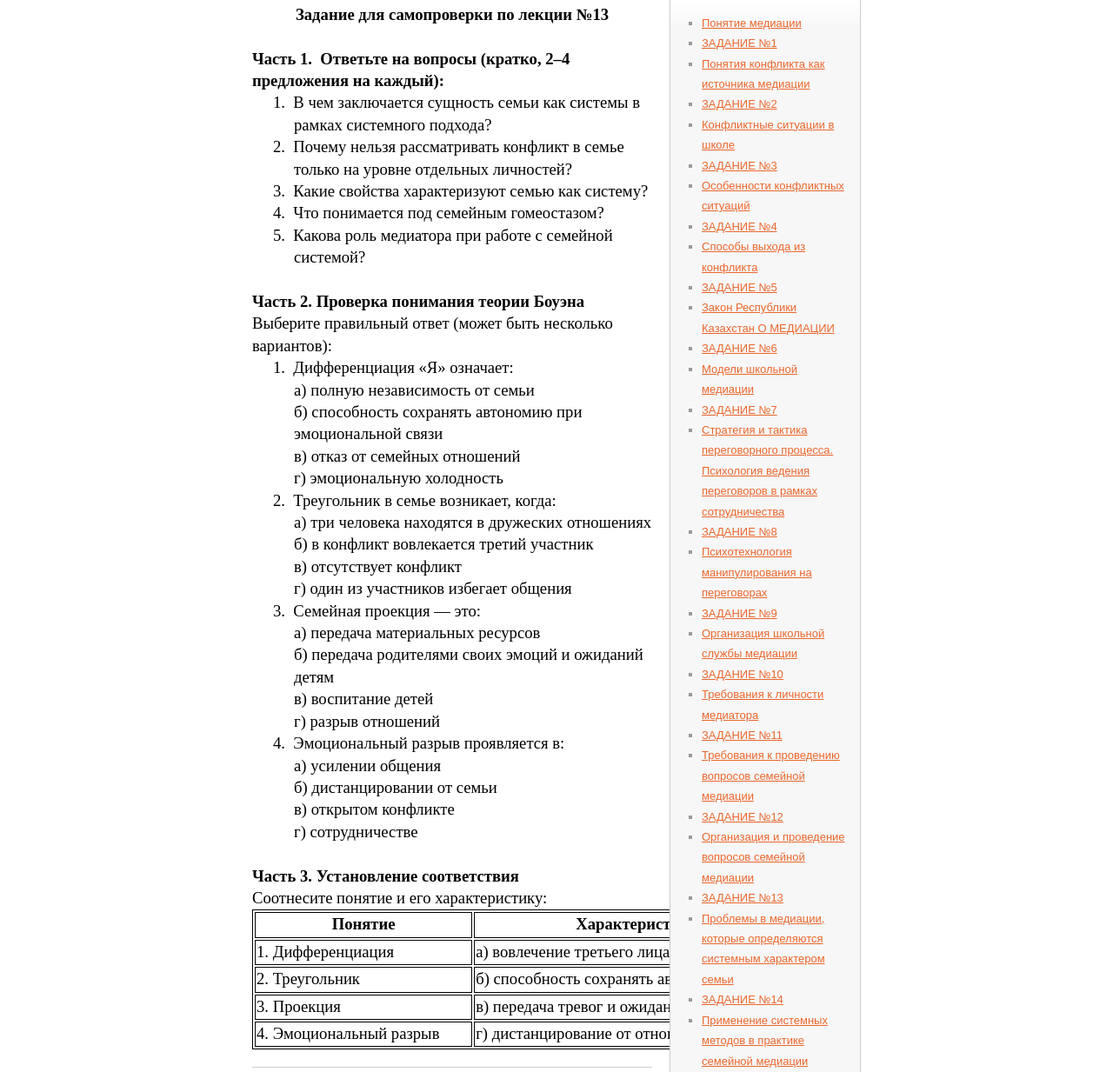
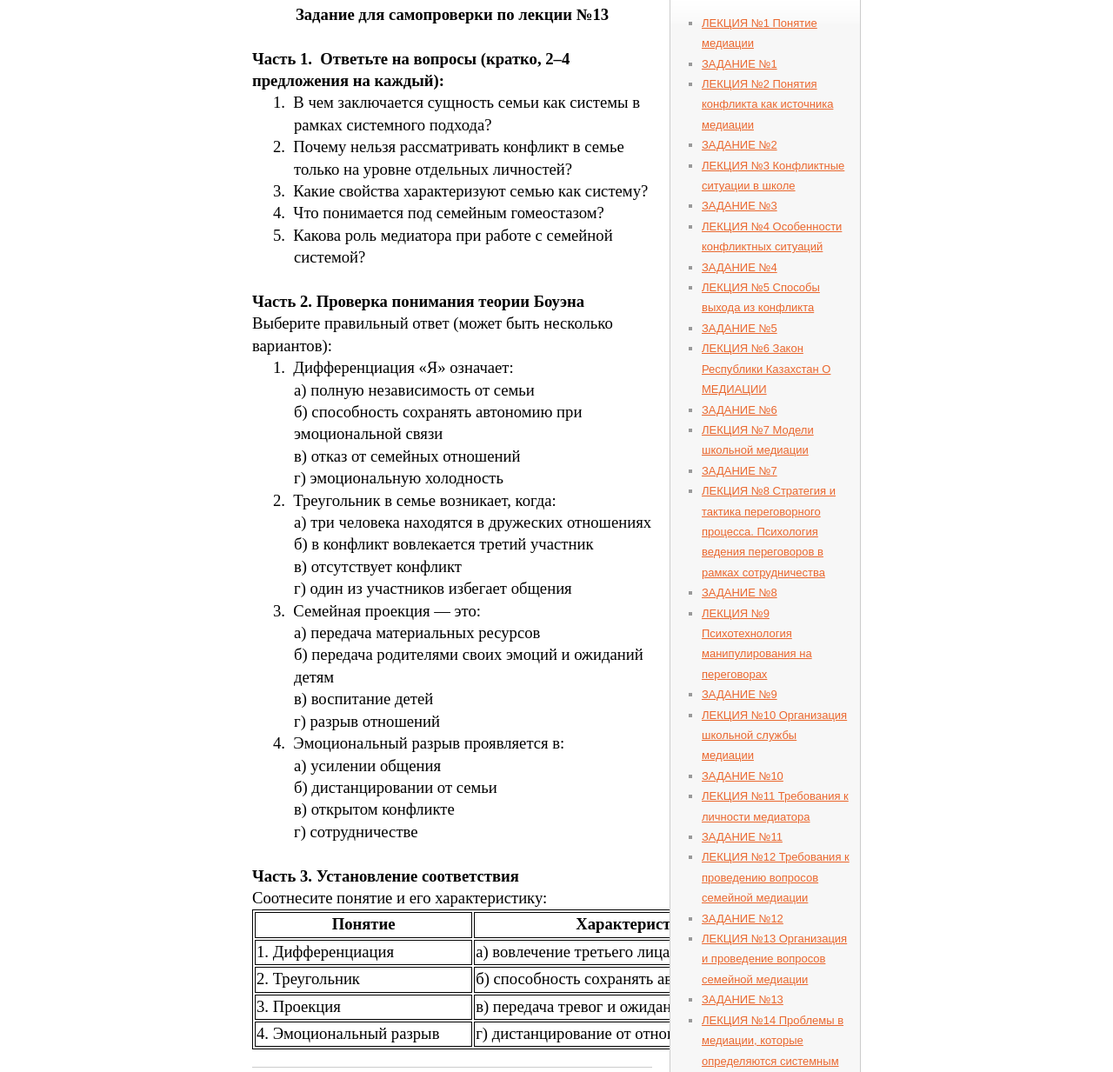
Before and after one commit to kifik2026/shkolnaya_i_semeynaya_mediatsiya, a plain HTML site: page page40.html in a window 1280 px wide. Shown: the part 234-1467 px from the top of the page at 87% size. Drawn offline with Linux system fonts and the light colour scheme; a script that the page names is missing.

Commit message:
Update page40.html

```diff
--- a/page40.html
+++ b/page40.html
@@ -216,36 +216,36 @@
 		<div class="boxed">
 			<h2 class="title"></h2>
 			<div class="content">
-				<ul>
-					<li><a style="" href="page1.html">Понятие медиации</a></li>
+					<ul>
+					<li><a style="" href="page1.html">ЛЕКЦИЯ №1 Понятие медиации</a></li>
 <li><a style="" href="page2.html">ЗАДАНИЕ №1</a></li>
-<li><a style="" href="page3.html">Понятия конфликта как источника медиации</a></li>
+<li><a style="" href="page3.html">ЛЕКЦИЯ №2 Понятия конфликта как источника медиации</a></li>
 <li><a style="" href="page4.html">ЗАДАНИЕ №2</a></li>
-<li><a style="" href="page5.html">Конфликтные ситуации в школе</a></li>
+<li><a style="" href="page5.html">ЛЕКЦИЯ №3 Конфликтные ситуации в школе</a></li>
 <li><a style="" href="page6.html">ЗАДАНИЕ №3</a></li>
-<li><a style="" href="page7.html">Особенности конфликтных ситуаций</a></li>
+<li><a style="" href="page7.html">ЛЕКЦИЯ №4 Особенности конфликтных ситуаций</a></li>
 <li><a style="" href="page8.html">ЗАДАНИЕ №4</a></li>
-<li><a style="" href="page9.html">Способы выхода из конфликта</a></li>
+<li><a style="" href="page9.html">ЛЕКЦИЯ №5 Способы выхода из конфликта</a></li>
 <li><a style="" href="page10.html">ЗАДАНИЕ №5</a></li>
-<li><a style="" href="page11.html">Закон Республики Казахстан О МЕДИАЦИИ</a></li>
+<li><a style="" href="page11.html">ЛЕКЦИЯ №6 Закон Республики Казахстан О МЕДИАЦИИ</a></li>
 <li><a style="" href="page12.html">ЗАДАНИЕ №6</a></li>
-<li><a style="" href="page13.html">Модели школьной медиации</a></li>
+<li><a style="" href="page13.html">ЛЕКЦИЯ №7 Модели школьной медиации</a></li>
 <li><a style="" href="page14.html">ЗАДАНИЕ №7</a></li>
-<li><a style="" href="page29.html">Стратегия и тактика переговорного процесса. Психология ведения переговоров в рамках сотрудничества</a></li>
+<li><a style="" href="page29.html">ЛЕКЦИЯ №8 Стратегия и тактика переговорного процесса. Психология ведения переговоров в рамках сотрудничества</a></li>
 <li><a style="" href="page30.html">ЗАДАНИЕ №8</a></li>
-<li><a style="" href="page31.html">Психотехнология манипулирования на переговорах</a></li>
+<li><a style="" href="page31.html">ЛЕКЦИЯ №9 Психотехнология манипулирования на переговорах</a></li>
 <li><a style="" href="page32.html">ЗАДАНИЕ №9</a></li>
-<li><a style="" href="page33.html">Организация школьной службы медиации</a></li>
+<li><a style="" href="page33.html">ЛЕКЦИЯ №10 Организация школьной службы медиации</a></li>
 <li><a style="" href="page34.html">ЗАДАНИЕ №10</a></li>
-<li><a style="" href="page35.html">Требования к личности медиатора</a></li>
+<li><a style="" href="page35.html">ЛЕКЦИЯ №11 Требования к личности медиатора</a></li>
 <li><a style="" href="page36.html">ЗАДАНИЕ №11</a></li>
-<li><a style="" href="page37.html">Требования к проведению вопросов семейной медиации</a></li>
+<li><a style="" href="page37.html">ЛЕКЦИЯ №12 Требования к проведению вопросов семейной медиации</a></li>
 <li><a style="" href="page38.html">ЗАДАНИЕ №12</a></li>
-<li><a style="" href="page39.html">Организация и проведение вопросов семейной медиации</a></li>
-<li class="active"><a style="" href="page40.html">ЗАДАНИЕ №13</a></li>
-<li><a style="" href="page41.html">Проблемы в медиации, которые определяются системным характером семьи</a></li>
+<li><a style="" href="page39.html">ЛЕКЦИЯ №13 Организация и проведение вопросов семейной медиации</a></li>
+<li><a style="" href="page40.html">ЗАДАНИЕ №13</a></li>
+<li><a style="" href="page41.html">ЛЕКЦИЯ №14 Проблемы в медиации, которые определяются системным характером семьи</a></li>
 <li><a style="" href="page42.html">ЗАДАНИЕ №14</a></li>
-<li><a style="" href="page43.html">Применение системных методов в практике семейной медиации</a></li>
+<li><a style="" href="page43.html">ЛЕКЦИЯ №15 Применение системных методов в практике семейной медиации</a></li>
 <li><a style="" href="page44.html">ЗАДАНИЕ №15</a></li>
 <li><a style="" href="page45.html">ПРИЛОЖЕНИЕ 1</a></li>
 
```
